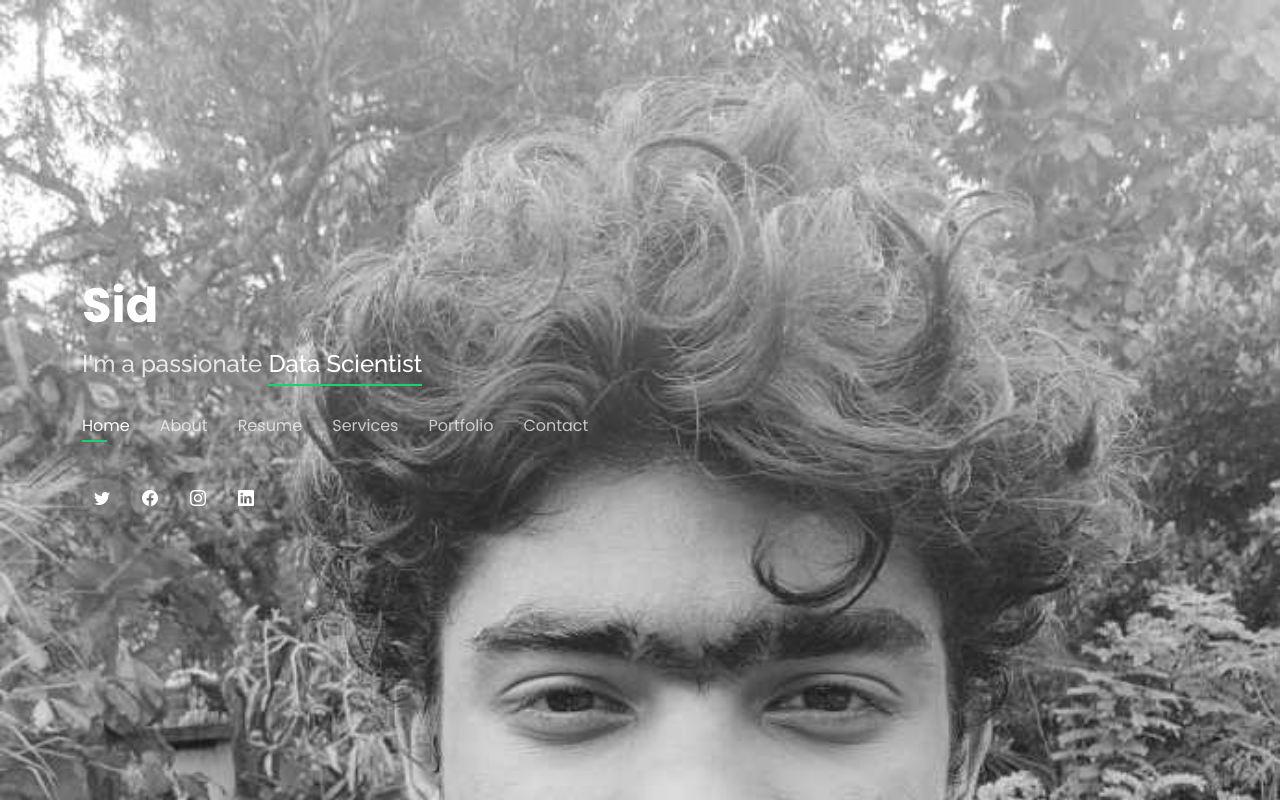
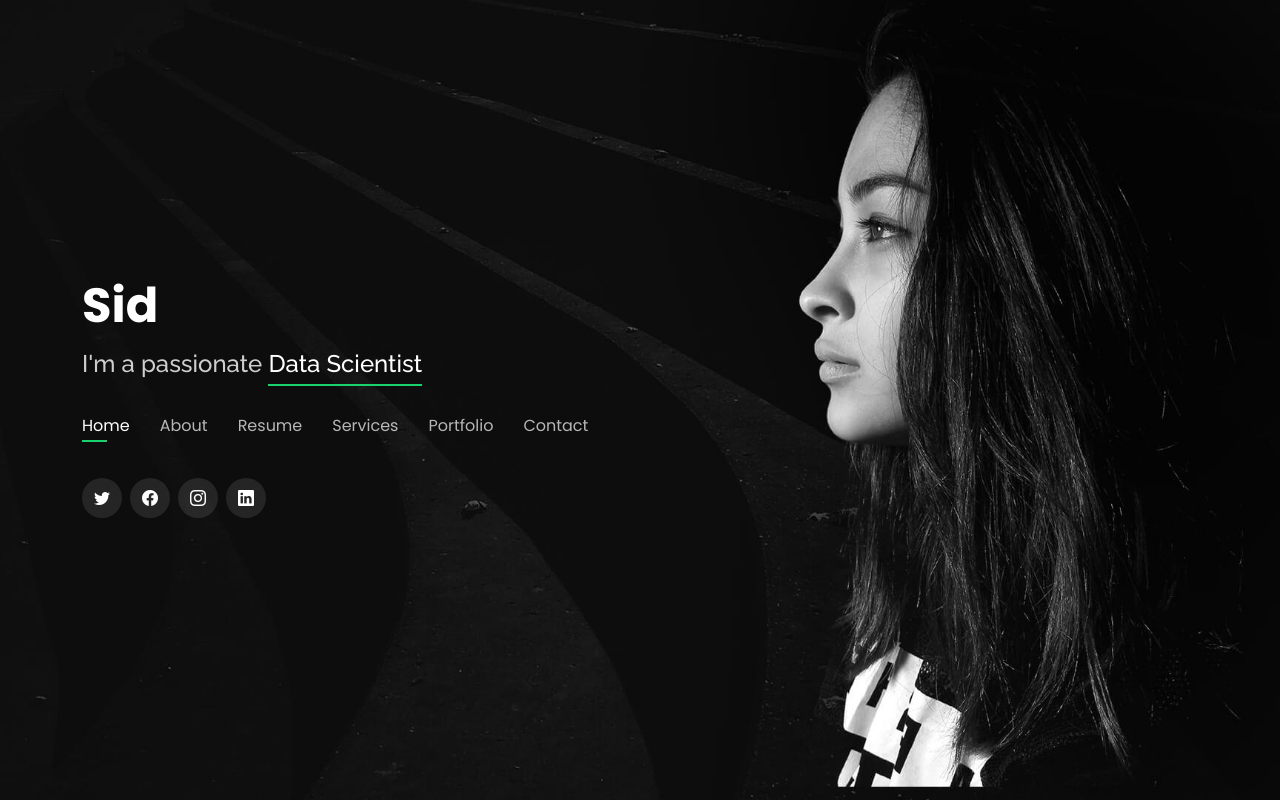
Before and after one commit to siddiqkaithodu/iamsiddiq.live, a plain HTML site: page index.html in a window 1280 px wide. Drawn offline with nearby package versions, Linux system fonts and the light colour scheme.

Commit message:
Update style.css

```diff
--- a/assets/css/style.css
+++ b/assets/css/style.css
@@ -18,7 +18,7 @@ body {
 body::before {
   content: "";
   position: fixed;
-  background: #040404 url("../img/bg1.jpg") top right no-repeat;
+  background: #040404 url("../img/bg.jpg") top right no-repeat;
   background-size: cover;
   left: 0;
   right: 0;
```
